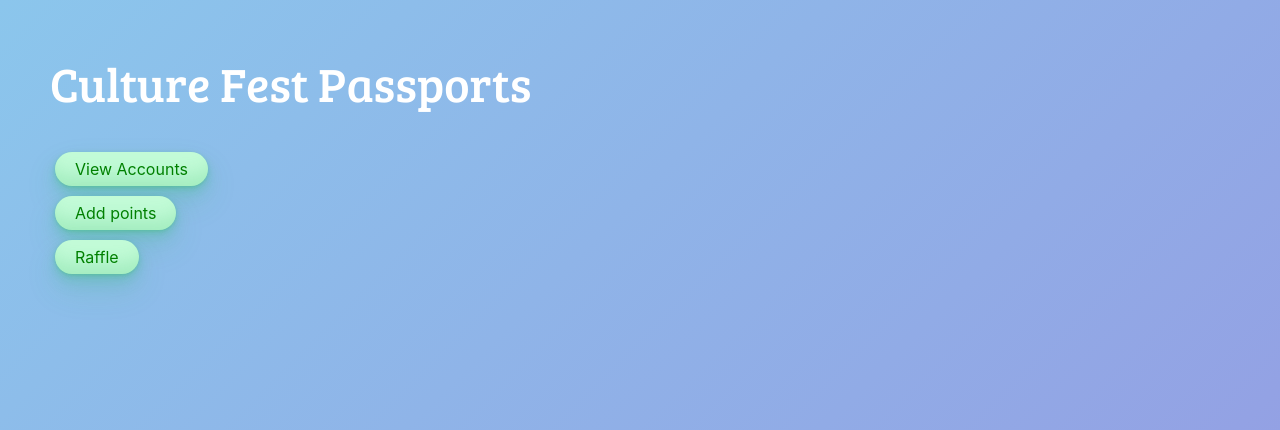
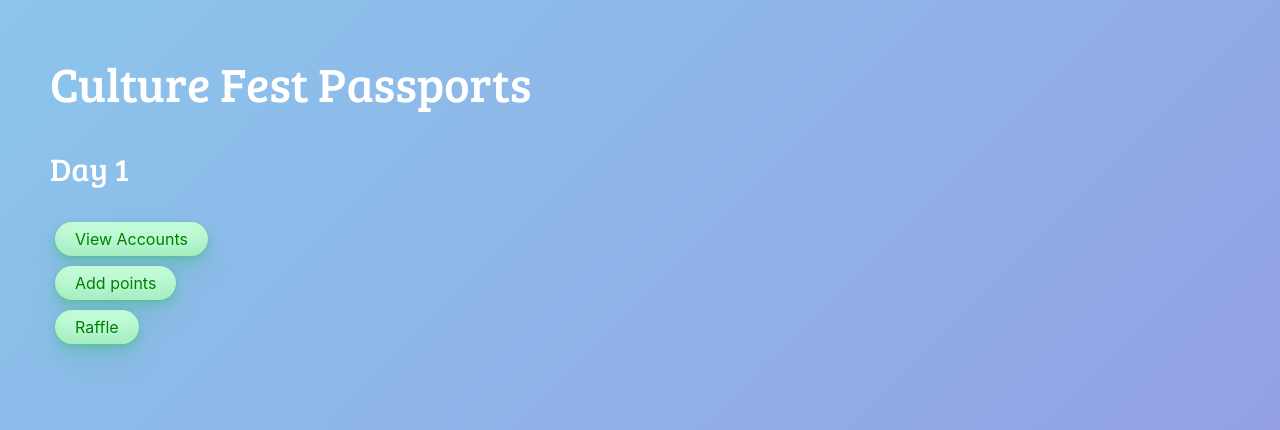
Before and after one commit to hjzres/Passport, a Flask app: page / in a window 1280 px wide. Shown: the top 430 px of the page. Run offline with Flask 3, Linux system fonts and the light colour scheme.

Commit message:
Made it show which day they are on in the settings

```diff
--- a/Passport/app.py
+++ b/Passport/app.py
@@ -16,7 +16,9 @@ if not (data_folder / "settings.toml").is_file():
 
 @app.route("/")
 def home():
-    return render_template("home.html")
+    settings = data.load_settings()
+    day = settings["day"]
+    return render_template("home.html", day=day)
 
 @app.route("/e/accounts", methods=["GET", "POST"])
 def accounts():
--- a/Passport/static/styles/style.css
+++ b/Passport/static/styles/style.css
@@ -5,6 +5,14 @@ h1{
     font-family: "Bree Serif", serif;
     font-weight: 400;
     font-size: 300%;
+    font-style: normal;
+    color:white;
+}
+
+h2{
+    font-family: "Bree Serif", serif;
+    font-weight: 400;
+    font-size: 200%;
     font-style: normal;
     color:white;
 }
--- a/Passport/templates/home.html
+++ b/Passport/templates/home.html
@@ -8,6 +8,7 @@
 </head>
 <body>
     <h1>Culture Fest Passports</h1>
+    <h2>Day {{ day }}</h2>
     <form action="/e/accounts" id="view">
         <button class="view-accounts" id="view-accounts">View Accounts</button>
     </form>
```
